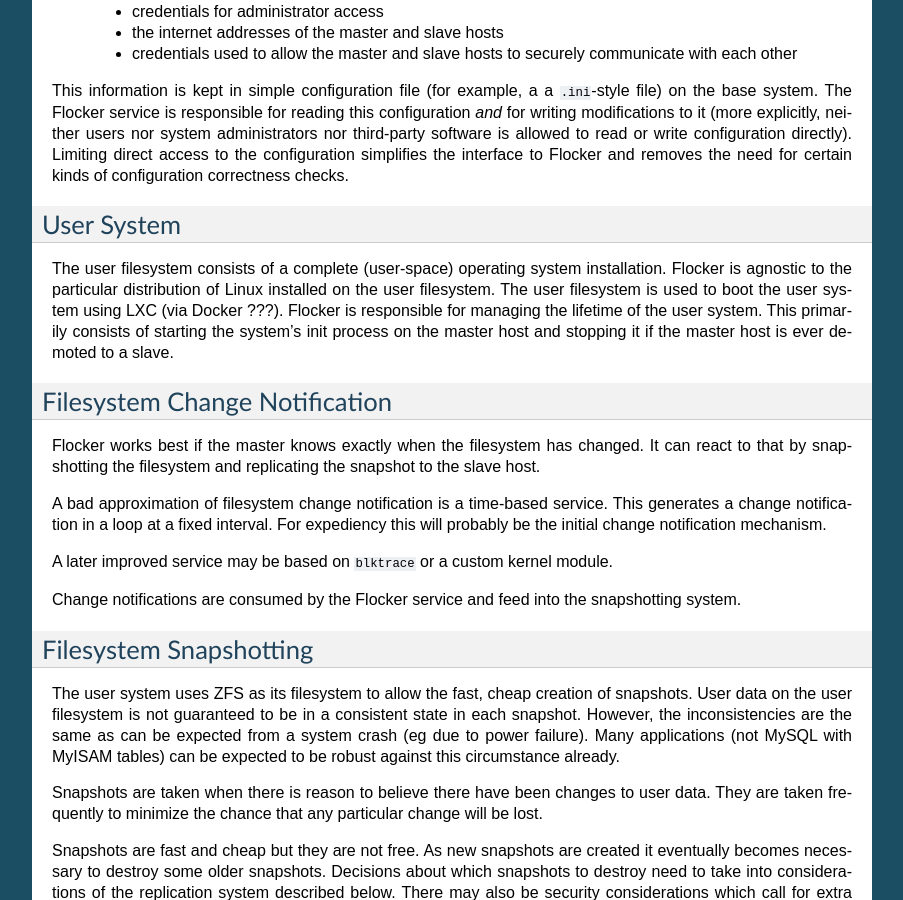
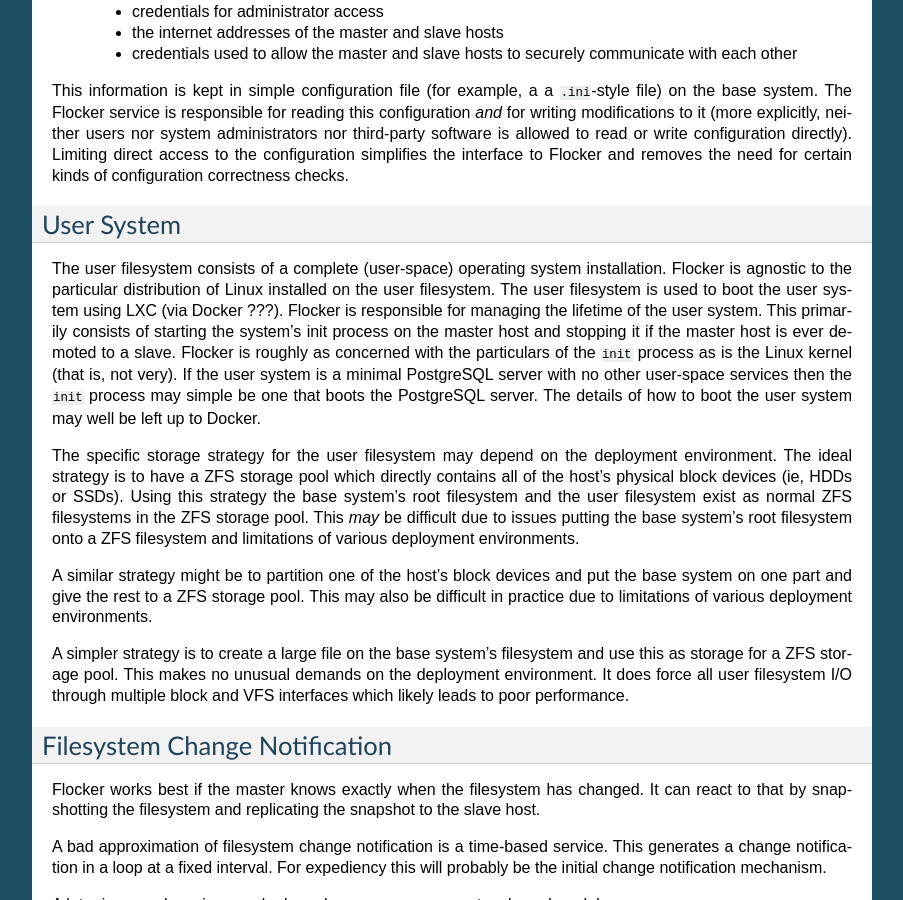
Before and after one commit to ClusterHQ/flocker, a Sphinx documentation site: the page built from docs/architecture.rst, in a window 1280 px wide and 900 px high, scrolled down 992 px. Shown: the whole window, without its empty margins (198-1101 px from the left). Built offline with Sphinx 7.4.7, drawn with Linux system fonts in a browser that asks for light colours.

Commit message:
Talk about what init is and where the user filesystem lives exactly.

```diff
--- a/docs/architecture.rst
+++ b/docs/architecture.rst
@@ -63,6 +63,21 @@
 The user filesystem is used to boot the user system using LXC (via Docker ???).
 Flocker is responsible for managing the lifetime of the user system.
 This primarily consists of starting the system's init process on the master host and stopping it if the master host is ever demoted to a slave.
+Flocker is roughly as concerned with the particulars of the ``init`` process as is the Linux kernel (that is, not very).
+If the user system is a minimal PostgreSQL server with no other user-space services then the ``init`` process may simple be one that boots the PostgreSQL server.
+The details of how to boot the user system may well be left up to Docker.
+
+The specific storage strategy for the user filesystem may depend on the deployment environment.
+The ideal strategy is to have a ZFS storage pool which directly contains all of the host's physical block devices (ie, HDDs or SSDs).
+Using this strategy the base system's root filesystem and the user filesystem exist as normal ZFS filesystems in the ZFS storage pool.
+This *may* be difficult due to issues putting the base system's root filesystem onto a ZFS filesystem and limitations of various deployment environments.
+
+A similar strategy might be to partition one of the host's block devices and put the base system on one part and give the rest to a ZFS storage pool.
+This may also be difficult in practice due to limitations of various deployment environments.
+
+A simpler strategy is to create a large file on the base system's filesystem and use this as storage for a ZFS storage pool.
+This makes no unusual demands on the deployment environment.
+It does force all user filesystem I/O through multiple block and VFS interfaces which likely leads to poor performance.
 
 
 Filesystem Change Notification
```
